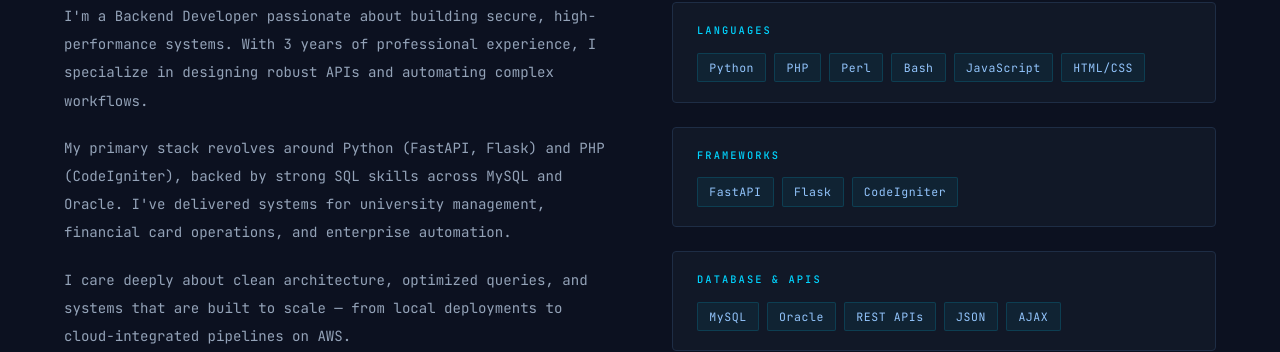
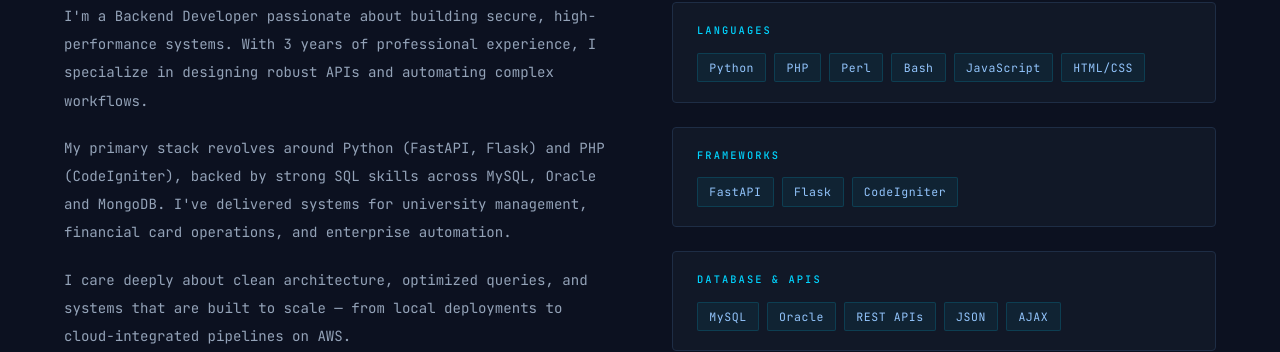
Before and after one commit to Malani0103/malani0103.github.io, a plain HTML site: page index.html in a window 1280 px wide. Shown: the part 1035-1387 px from the top of the page. Drawn offline with Linux system fonts and the light colour scheme.

Commit message:
Add files via upload

```diff
--- a/index.html
+++ b/index.html
@@ -679,7 +679,7 @@
       </p>
       <p>
         My primary stack revolves around Python (FastAPI, Flask) and PHP (CodeIgniter),
-        backed by strong SQL skills across MySQL and Oracle. I've delivered systems for
+        backed by strong SQL skills across MySQL, Oracle and MongoDB. I've delivered systems for
         university management, financial card operations, and enterprise automation.
       </p>
       <p>
```
